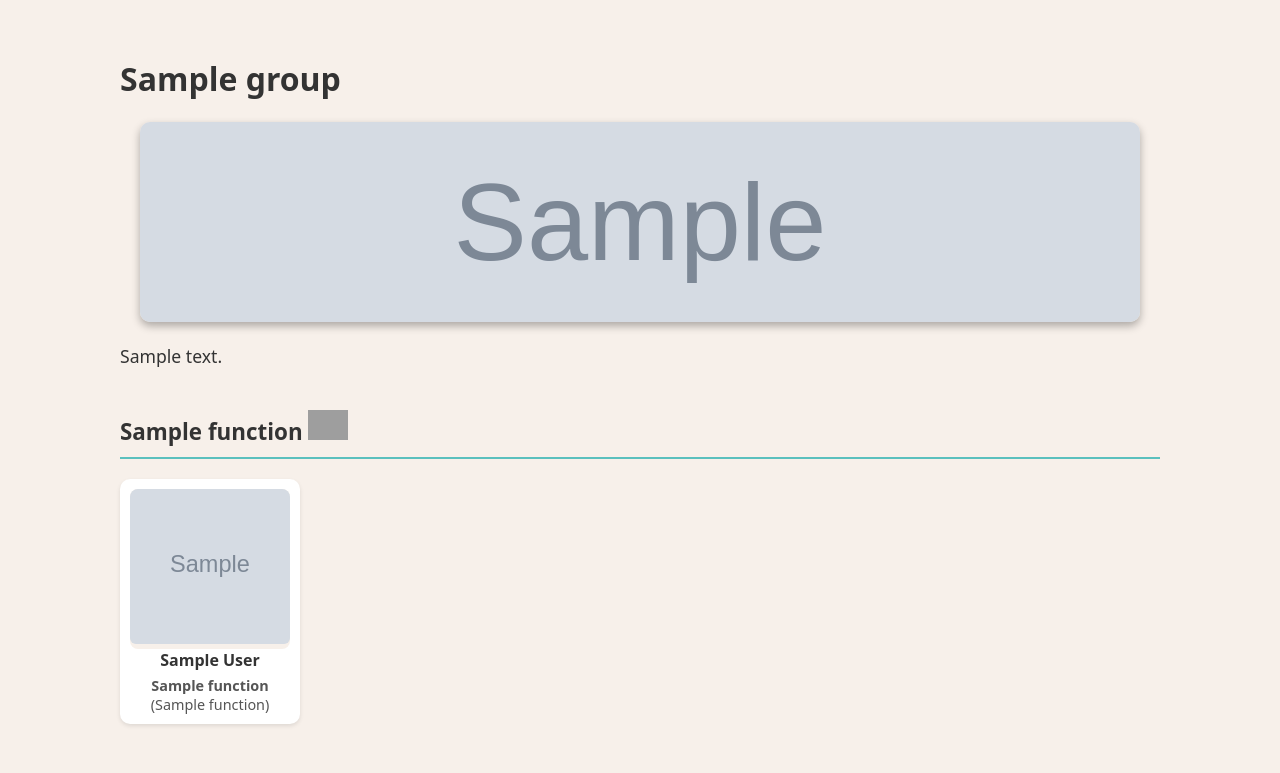
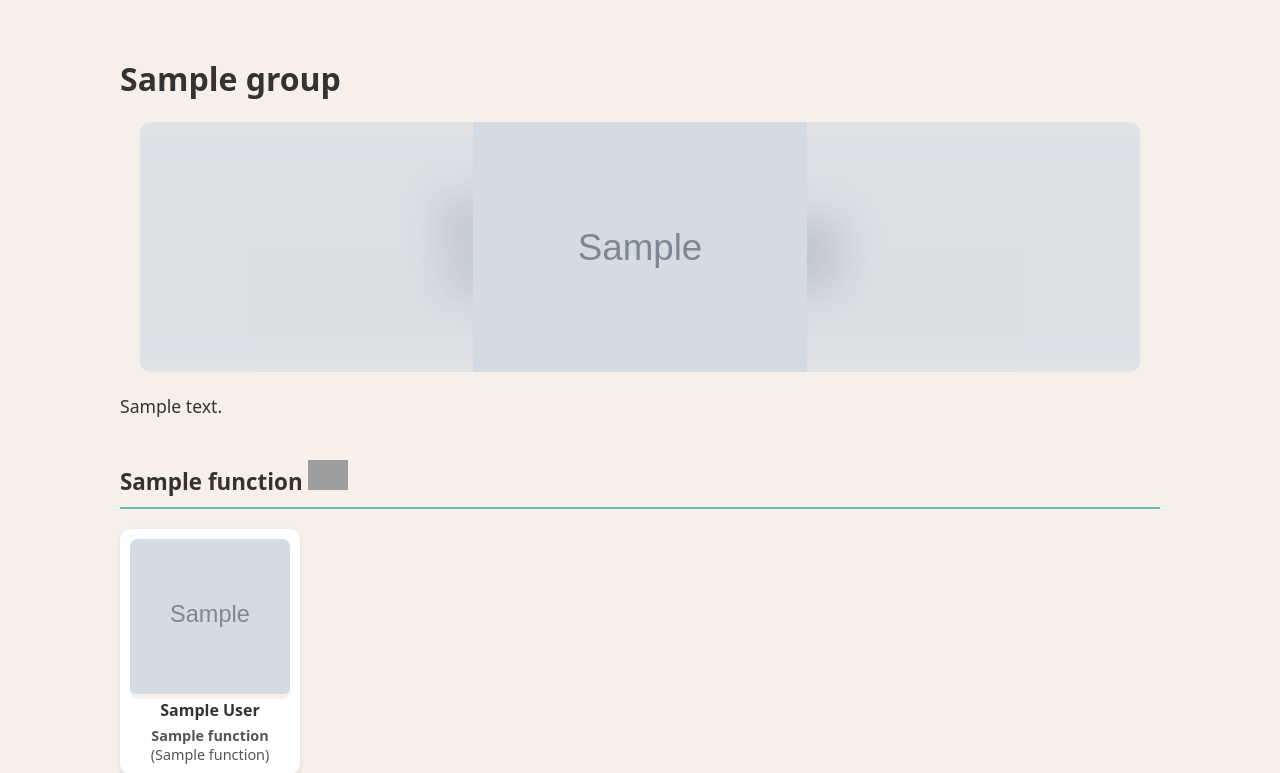
Before and after one commit to nhet/THWHelferboard, a FastAPI app: page /group/1 in a window 1280 px wide. Shown: the top 773 px of the page. Before the commit the page ends 726 px from the top, so only its background shows below. Run offline with FastAPI, Linux system fonts and the light colour scheme; tables that the repository leaves empty hold one stand-in row (values such as "Sample post"); grey boxes marked "Sample" are stand-in pictures; grey boxes are pictures that could not be loaded.

Commit message:
Image Slider auf GroupSite

```diff
--- a/backend/app/static/styles.css
+++ b/backend/app/static/styles.css
@@ -56,7 +56,8 @@ input, select { padding: 6px 8px; border-radius: 6px; border:1px solid #334; bac
 .helper-card_detail .main-function_detail { font-weight: bold; }
 
 .carousel-container-detail { display: flex; justify-content: center; align-items: center; margin-bottom: 20px; }
-.carousel-detail { display: flex; overflow: hidden; width: 100%; max-width: 1000px; height: 200px; position: relative; border-radius: 10px; box-shadow: 0 4px 8px rgba(0,0,0,0.3); }
-.carousel-detail img { width: 100%; height: 100%; object-fit: cover; flex-shrink: 0; }
-.carousel-detail.single-image-detail img { animation: none; }
-.carousel-detail:not(.single-image-detail) img { animation: slide 10s infinite; }
+.carousel-detail { display: flex; overflow: hidden; width: 100%; max-width: 1000px; height: 250px; position: relative; border-radius: 10px;}
+.carousel-item { position: relative; width: 100%; height: 100%; flex-shrink: 0; overflow: hidden; animation: slide 10s infinite;}
+.carousel-item img.bg { position: absolute; inset: 0; width: 100%; height: 100%; object-fit: cover; filter: blur(20px); transform: scale(1.1); opacity: 0.8;}
+.carousel-item img.fg { position: relative; width: 100%; height: 100%; object-fit: contain; z-index: 1;}
+.carousel-detail.single-image-detail .carousel-item { animation: none; }
--- a/backend/app/templates/group_detail.html
+++ b/backend/app/templates/group_detail.html
@@ -6,8 +6,12 @@
   <div class="carousel-container-detail">
     <div class="carousel-detail {% if images|length == 1 %}single-image-detail{% endif %}">
       {% for img in images %}
-        <img src="{{ url_for('static', path=img.path) }}" alt="Carousel" />
+        <div class="carousel-item">
+          <img class="bg" src="{{ url_for('static', path=img.path) }}" alt="">
+          <img class="fg" src="{{ url_for('static', path=img.path) }}" alt="">
+        </div>
       {% endfor %}
+
     </div>
   </div>
  {% endif %}
```
